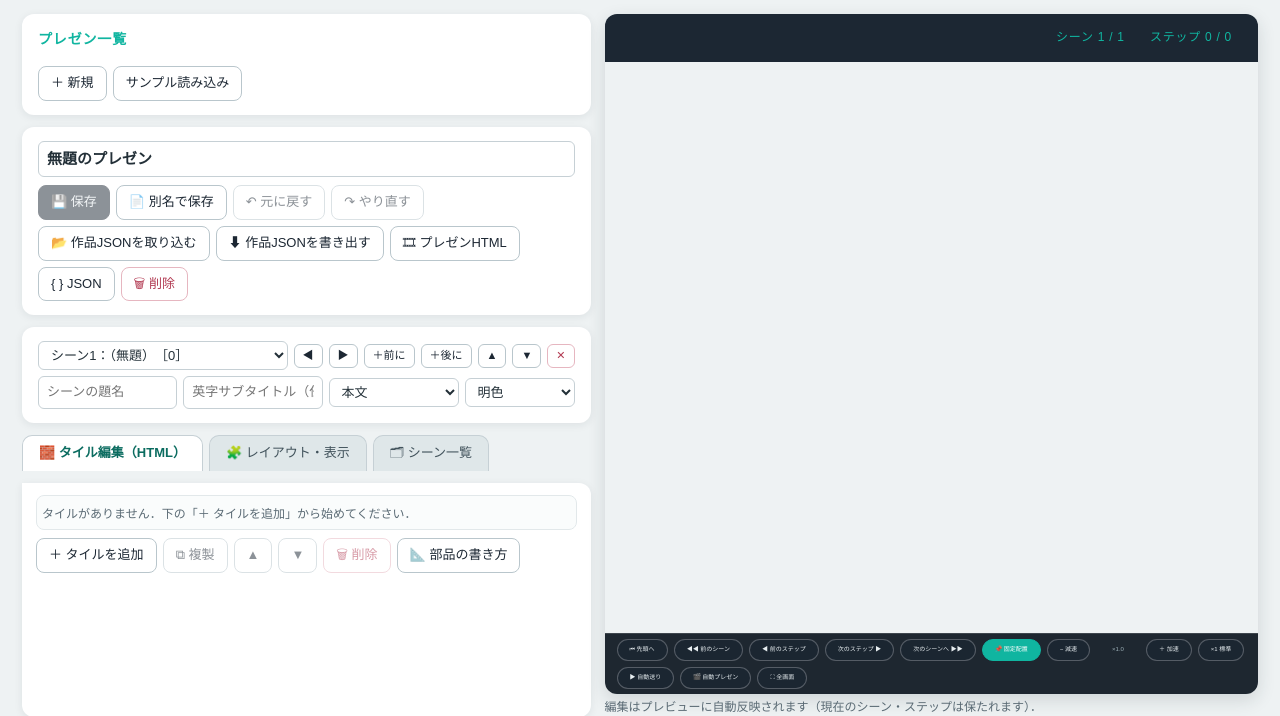
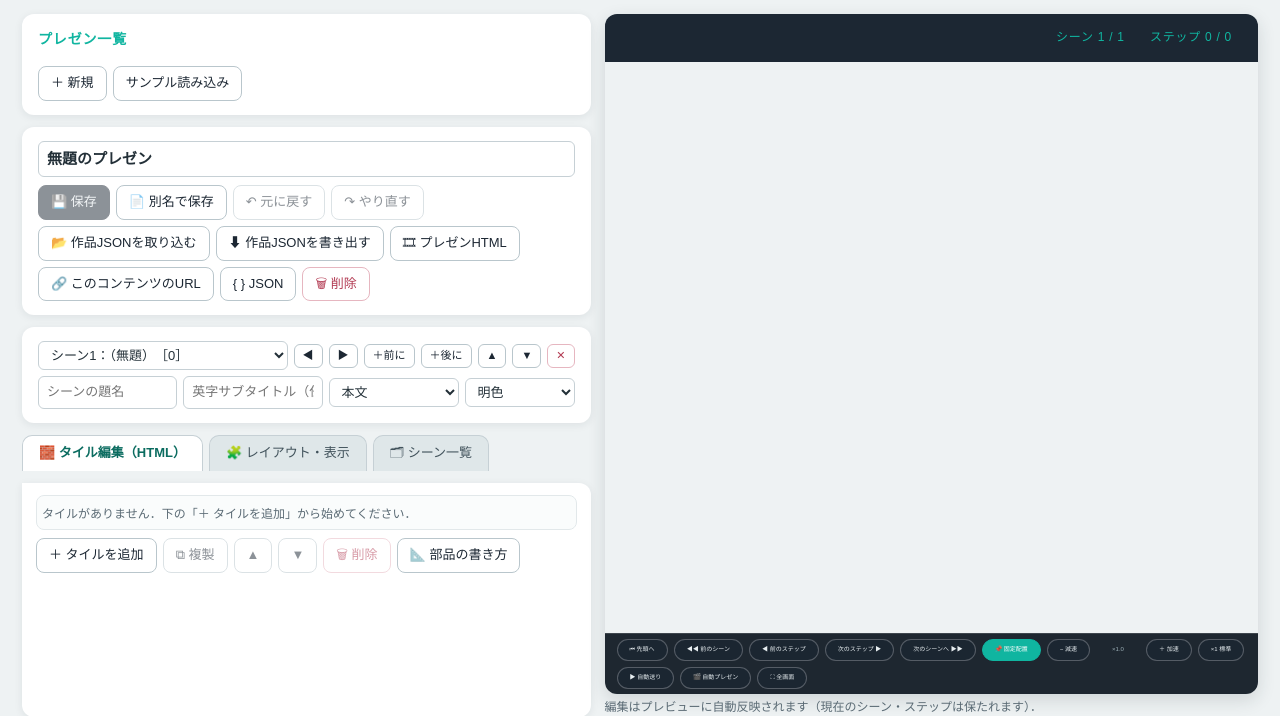
Before and after one commit to nishida-toyoaki/fujin-p, a Flask app: template fujinp/kataribe/templates/kataribe/index.html in a window 1280 px wide. Shown: the part 59-775 px from the top of the page. Run offline with Flask 3, Linux system fonts and the light colour scheme; the template is opened without the code that fills it, so the values that code supplies are empty.

Commit message:
kataribe v20260826.140131-ecb13b

```diff
--- a/fujinp/app_registry.json
+++ b/fujinp/app_registry.json
@@ -1,6 +1,6 @@
 {
   "format_version": 1,
-  "generated_at": "2026-08-25 17:20:57",
+  "generated_at": "2026-08-26 13:59:02",
   "note": "FUJIN-P アプリ正本の写し．正本は app_share_registry / app_share_sections（アプシャ）．手で編集せず，アプシャの「発行」で再生成する．",
   "apps": [
     {
@@ -1178,8 +1178,8 @@
           "require_categories": []
         }
       ],
-      "version_id": "v20260825.handout-zoom",
-      "version_confirmed_at": "2026-08-25 17:20:00"
+      "version_id": "v20260826.play-url",
+      "version_confirmed_at": "2026-08-26 14:30:00"
     }
   ],
   "sections": [
--- a/fujinp/kataribe/templates/kataribe/index.html
+++ b/fujinp/kataribe/templates/kataribe/index.html
@@ -205,6 +205,7 @@
                     <button id="btnLoadIn" class="ghost">📂 作品JSONを取り込む</button>
                     <button id="btnExport" class="ghost">⬇ 作品JSONを書き出す</button>
                     <button id="btnExportHtml" class="ghost">🎞 プレゼンHTML</button>
+                    <button id="btnPlayUrl" class="ghost" title="再生専用ページ（ログイン済みなら誰でも見られる）のURLを表示・コピー">🔗 このコンテンツのURL</button>
                     <button id="btnJson" class="ghost">{ } JSON</button>
                     <button id="btnDelete" class="danger">🗑 削除</button>
                 </div>
@@ -273,6 +274,22 @@
             <div class="modal-btns">
                 <button class="ghost" id="btnInCancel">閉じる</button>
                 <button id="btnInAsSpec">取り込む</button>
+            </div>
+        </div>
+    </div>
+
+    <!-- コンテンツURLモーダル -->
+    <div class="modal-bg" id="urlModal">
+        <div class="modal" style="width:min(640px,94vw);">
+            <h3>🔗 このコンテンツのURL</h3>
+            <div class="toolbar" style="margin-bottom:6px;">
+                <input type="text" id="urlText" readonly style="flex:1; font-family:ui-monospace,Consolas,monospace; font-size:13px;">
+            </div>
+            <div class="hint">再生専用ページのURLです．このサイトにログインしている人なら誰でも開けます（編集はできません）．</div>
+            <div class="modal-btns">
+                <button class="ghost" id="btnUrlClose">閉じる</button>
+                <button class="ghost" id="btnUrlOpen">▶ 開く</button>
+                <button id="btnUrlCopy">📋 コピー</button>
             </div>
         </div>
     </div>
@@ -1445,6 +1462,29 @@ js +
         $('#btnSaveAs').on('click', saveAs);
         $('#btnExport').on('click', exportSpec);
         $('#btnExportHtml').on('click', exportHtml);
+        // ── 再生専用ページのURL（保存済みの作品のみ） ──
+        function playUrl() { return location.origin + API.play + presId; }
+        function copyText(text) {
+            if (navigator.clipboard && window.isSecureContext) return navigator.clipboard.writeText(text);
+            return new Promise((res, rej) => {                    // 旧ブラウザ／非HTTPS向けの退避
+                const $t = $('#urlText'); $t[0].focus(); $t[0].select();
+                try { document.execCommand('copy') ? res() : rej(new Error('copy failed')); }
+                catch (e) { rej(e); }
+            });
+        }
+        $('#btnPlayUrl').on('click', () => {
+            if (!presId) return showResult('URLは保存済みの作品で使えます．先に保存してください', true);
+            $('#urlText').val(playUrl());
+            $('#urlModal').css('display', 'flex');
+            $('#urlText')[0].select();
+        });
+        $('#btnUrlClose').on('click', () => { $('#urlModal').hide(); });
+        $('#btnUrlOpen').on('click', () => { window.open(playUrl(), '_blank'); });
+        $('#btnUrlCopy').on('click', () => {
+            copyText(playUrl())
+                .then(() => showResult('URLをコピーしました：' + playUrl(), false))
+                .catch(() => showResult('コピーできませんでした．欄の文字列を選択してコピーしてください', true));
+        });
         $('#btnLoadIn').on('click', () => {
             $('#inText').val('');
             $('#inFile').val('');
```
